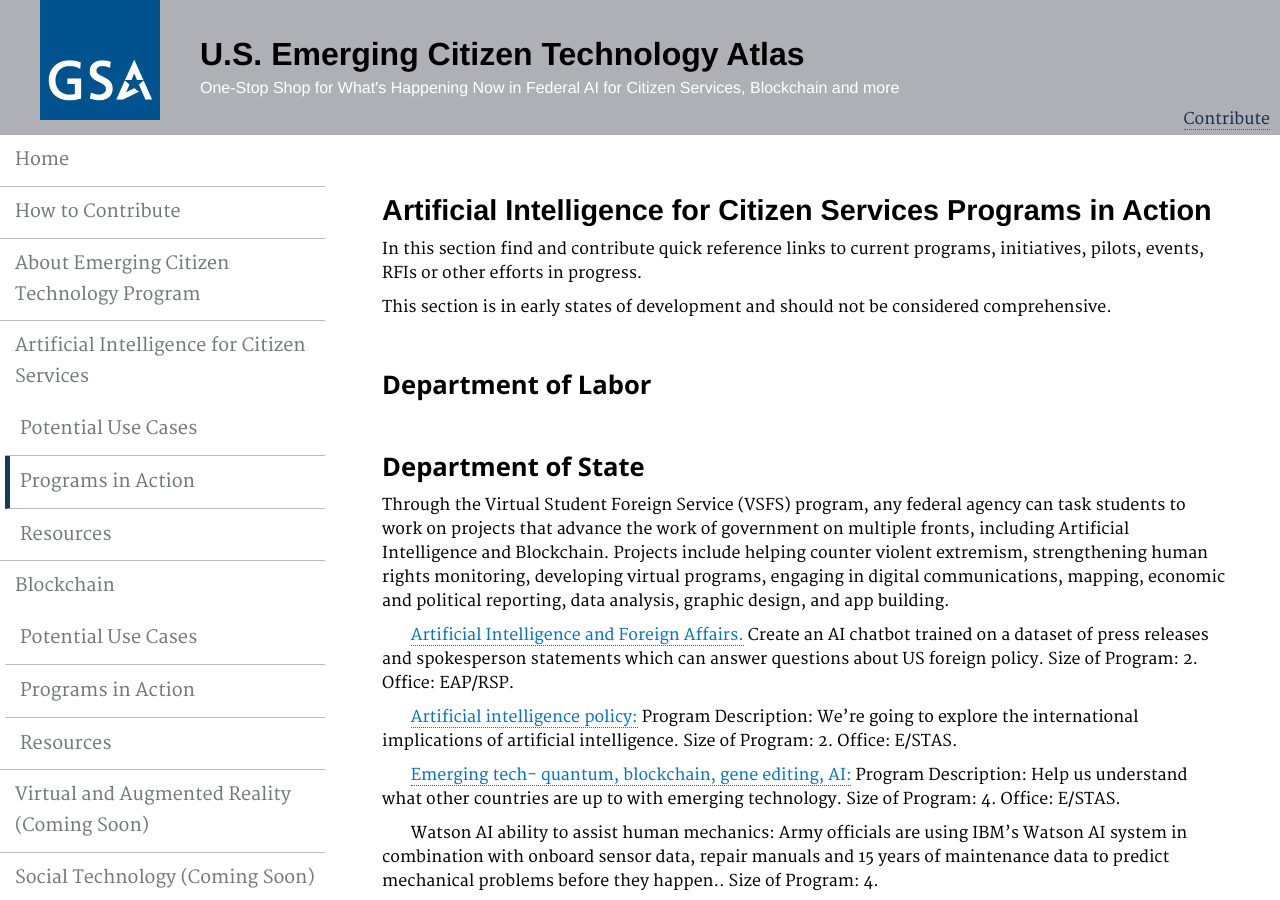
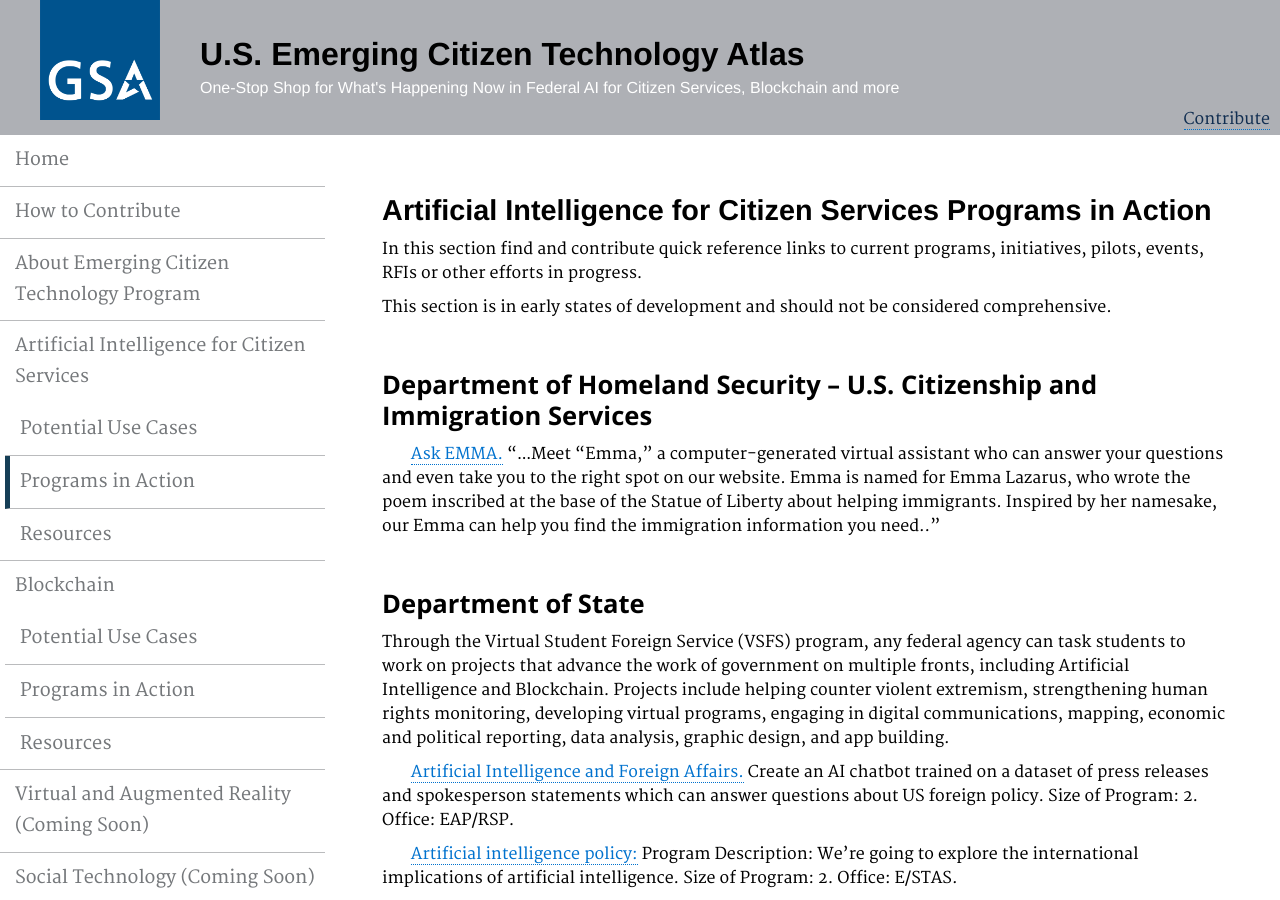
Before and after one commit to GSA/emerging-technology-atlas, a Jekyll site: the page built from pages/artificial-intelligence-programs.md, in a window 1280 px wide and 900 px high. Built offline with Jekyll 4.4.1, drawn with Linux system fonts in a browser that asks for light colours.

Commit message:
Update artificial-intelligence-programs.md

```diff
--- a/pages/artificial-intelligence-programs.md
+++ b/pages/artificial-intelligence-programs.md
@@ -11,7 +11,8 @@ description: ""
 
 <p> This section is in early states of development and should not be considered comprehensive.</p>
 
-### Department of Labor
+### Department of Homeland Security -- U.S. Citizenship and Immigration Services
+&nbsp;&nbsp;&nbsp;&nbsp;&nbsp;&nbsp; <a href="https://www.uscis.gov/emma">Ask EMMA.</a> "...Meet “Emma,” a computer-generated virtual assistant who can answer your questions and even take you to the right spot on our website. Emma is named for Emma Lazarus, who wrote the poem inscribed at the base of the Statue of Liberty about helping immigrants. Inspired by her namesake, our Emma can help you find the immigration information you need.."
 
 ### Department of State
 Through the Virtual Student Foreign Service (VSFS) program, any federal agency can task students to work on projects that advance the work of government on multiple fronts, including Artificial Intelligence and Blockchain. Projects include helping counter violent extremism, strengthening human rights monitoring, developing virtual programs, engaging in digital communications, mapping, economic and political reporting, data analysis, graphic design, and app building.
```
